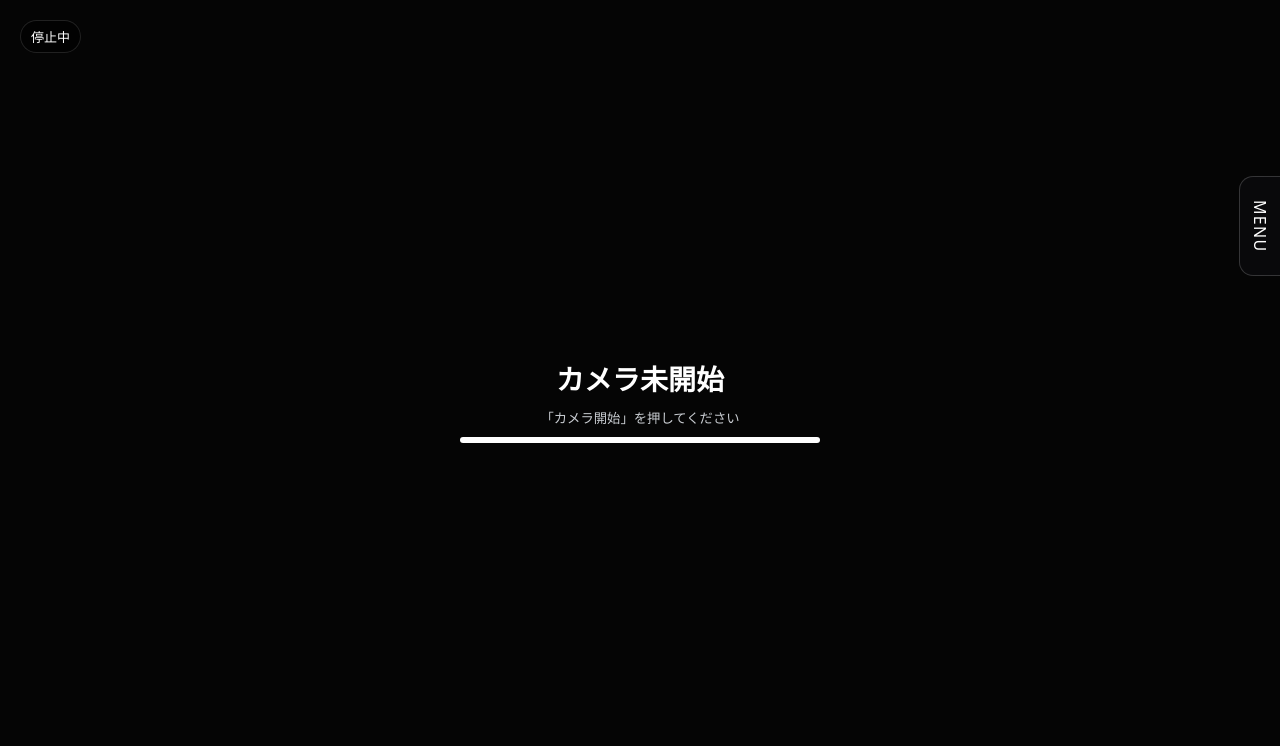
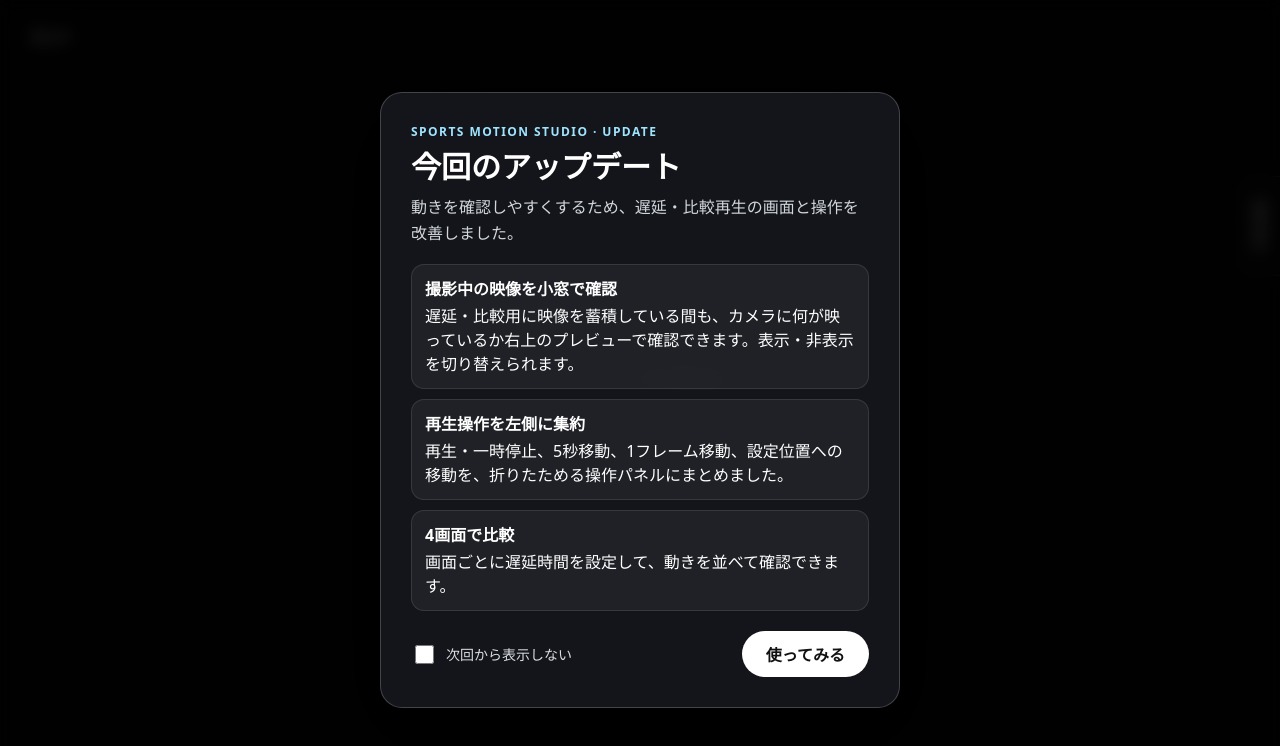
Before and after one commit to Healthy0128/formchecker, a plain HTML site: page index.html in a window 1280 px wide. Drawn offline with Linux system fonts and the light colour scheme.

Commit message:
Add startup update notice

```diff
--- a/index.html
+++ b/index.html
@@ -56,6 +56,21 @@
 #orientationPrompt{position:absolute;inset:0;z-index:45;display:flex;align-items:center;justify-content:center;padding:24px;background:rgba(0,0,0,.72);backdrop-filter:blur(8px);text-align:center}
 #orientationPrompt.hidden{display:none!important}.orientationCard{width:min(440px,100%);padding:22px;border:1px solid var(--line);border-radius:18px;background:rgba(20,20,23,.94);display:flex;flex-direction:column;align-items:center;gap:12px}.orientationCard strong{font-size:clamp(18px,3vw,24px)}.orientationCard p{margin:0;color:#d5d5d8;line-height:1.5}.orientationCard button{min-height:48px;padding:10px 22px;border:0;border-radius:999px;background:#fff;color:#111;font-weight:700}
 
+/* 起動時のアップデート案内 */
+#updateNotice{position:fixed;inset:0;z-index:60;display:grid;place-items:center;padding:18px;background:rgba(0,0,0,.76);backdrop-filter:blur(8px)}
+#updateNotice.hidden{display:none!important}
+.updateCard{width:min(520px,100%);max-height:min(86vh,720px);overflow:auto;padding:clamp(20px,4vw,30px);border:1px solid rgba(255,255,255,.2);border-radius:22px;background:rgba(20,22,27,.97);box-shadow:0 24px 80px #000b}
+.updateEyebrow{margin:0 0 8px;color:#9fe4ff;font-size:12px;font-weight:800;letter-spacing:.12em}
+.updateCard h2{margin:0 0 10px;font-size:clamp(22px,4vw,30px);line-height:1.25}
+.updateLead{margin:0 0 18px;color:#d2d7dd;line-height:1.6}
+.updateList{display:grid;gap:10px;margin:0;padding:0;list-style:none}
+.updateList li{padding:12px 13px;border:1px solid rgba(255,255,255,.1);border-radius:13px;background:rgba(255,255,255,.055);line-height:1.5}
+.updateList strong{display:block;margin-bottom:3px;color:#fff}
+.updateFooter{display:flex;align-items:center;justify-content:space-between;gap:12px;margin-top:20px;flex-wrap:wrap}
+#updateDontShow{display:flex;align-items:center;gap:9px;color:#d9dde2;font-size:14px;cursor:pointer}
+#updateDontShow input{width:19px;height:19px;accent-color:#8bdcff}
+#updateNoticeClose{min-height:46px;padding:10px 24px;border:0;border-radius:999px;background:#fff;color:#111;font-weight:800}
+
 @media(max-width:700px){#playPauseBtn{min-width:104px;padding:10px 14px}#overlayControls button{padding:11px 14px}#playbackDockPanel{width:min(190px,52vw);max-height:60vh}#capturePreview{width:clamp(112px,28vw,156px)}}
 @media(orientation:portrait){#compareStage{grid-template-columns:repeat(2,minmax(0,1fr));grid-template-rows:repeat(2,minmax(0,1fr))}}
 @media(max-width:430px){
@@ -87,6 +102,23 @@
     <div class="previewScreen"><video id="capturePreviewVideo" muted playsinline></video><div id="previewPlaceholder">カメラ開始で<br>映像を表示</div></div>
     <div class="previewFoot"><span>バッファ</span><span id="bufferLabel">0秒</span></div>
   </aside>
+
+  <section id="updateNotice" class="hidden" role="dialog" aria-modal="true" aria-labelledby="updateNoticeTitle" aria-describedby="updateNoticeLead">
+    <div class="updateCard">
+      <p class="updateEyebrow">SPORTS MOTION STUDIO · UPDATE</p>
+      <h2 id="updateNoticeTitle">今回のアップデート</h2>
+      <p id="updateNoticeLead" class="updateLead">動きを確認しやすくするため、遅延・比較再生の画面と操作を改善しました。</p>
+      <ul class="updateList">
+        <li><strong>撮影中の映像を小窓で確認</strong>遅延・比較用に映像を蓄積している間も、カメラに何が映っているか右上のプレビューで確認できます。表示・非表示を切り替えられます。</li>
+        <li><strong>再生操作を左側に集約</strong>再生・一時停止、5秒移動、1フレーム移動、設定位置への移動を、折りたためる操作パネルにまとめました。</li>
+        <li><strong>4画面で比較</strong>画面ごとに遅延時間を設定して、動きを並べて確認できます。</li>
+      </ul>
+      <div class="updateFooter">
+        <label id="updateDontShow"><input id="updateDontShowCheck" type="checkbox">次回から表示しない</label>
+        <button id="updateNoticeClose" type="button">使ってみる</button>
+      </div>
+    </div>
+  </section>
 
   <div id="chunkCountdown" class="hidden" aria-live="assertive"></div>
 
@@ -858,6 +890,21 @@ window.addEventListener('resize',handleOrientationChange);
 capturePreviewVideo.addEventListener('loadedmetadata',()=>{updateCapturePreview();refreshOrientation(capturePreviewVideo)});
 
 
+// ===== 起動時アップデート案内 =====
+const UPDATE_NOTICE_KEY='sports-motion-studio-update-v33-dismissed';
+const updateNotice=$('#updateNotice');
+function closeUpdateNotice(){
+  if($('#updateDontShowCheck').checked){
+    try{localStorage.setItem(UPDATE_NOTICE_KEY,'1')}catch{}
+  }
+  updateNotice.classList.add('hidden');
+}
+$('#updateNoticeClose').addEventListener('click',closeUpdateNotice);
+updateNotice.addEventListener('click',e=>{if(e.target===updateNotice)closeUpdateNotice()});
+let hasDismissedUpdate=false;
+try{hasDismissedUpdate=localStorage.getItem(UPDATE_NOTICE_KEY)==='1'}catch{}
+if(!hasDismissedUpdate)updateNotice.classList.remove('hidden');
+
 // ===== 画面UI =====
 const drawer=$('#menuDrawer'), menuToggle=$('#menuToggle'), closeMenu=$('#closeMenu');
 function setMenu(open){drawer.classList.toggle('open',open);menuToggle.setAttribute('aria-expanded',String(open));}
```
